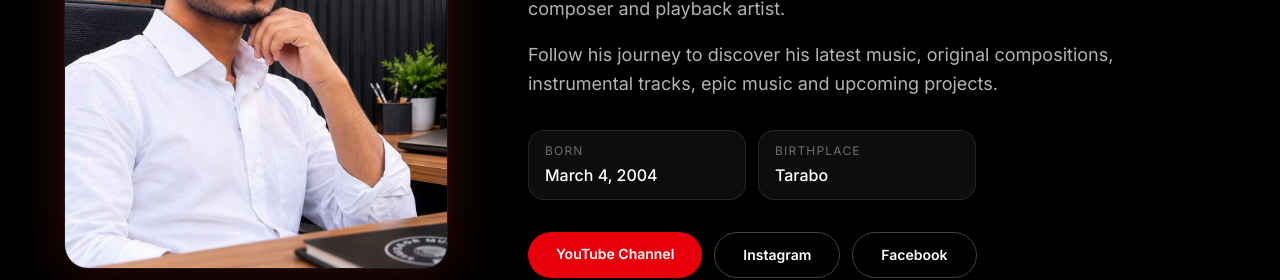
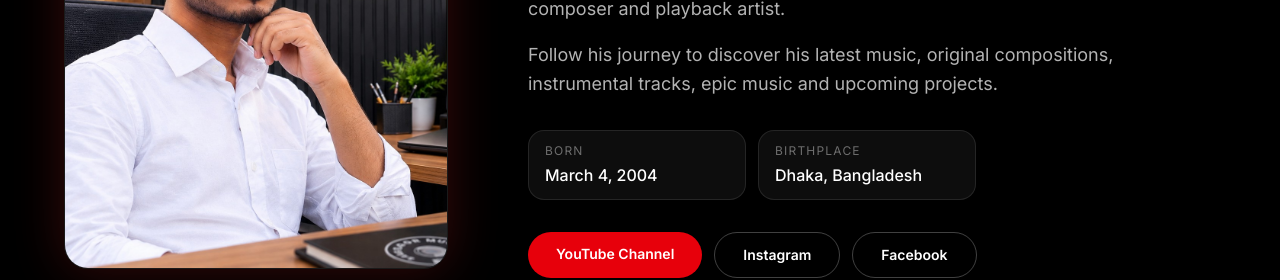
Before and after one commit to Sagormusic/sagormusic, a Next.js app: page / in a window 1280 px wide. Shown: the part 1116-1396 px from the top of the page. Built offline with nearby package versions, Linux system fonts and the light colour scheme.

Commit message:
update Birthplace to Dhaka,Bangladesh

```diff
--- a/src/components/home/Bio.jsx
+++ b/src/components/home/Bio.jsx
@@ -13,7 +13,7 @@ const PARAGRAPHS = [
 // Quick facts (label + value)
 const FACTS = [
   { label: "Born", value: "March 4, 2004" },
-  { label: "Birthplace", value: "Tarabo" },
+  { label: "Birthplace", value: "Dhaka, Bangladesh" },
 ];
 
 // Photo placed inside the /public folder. Leave "" to hide the photo.
```
